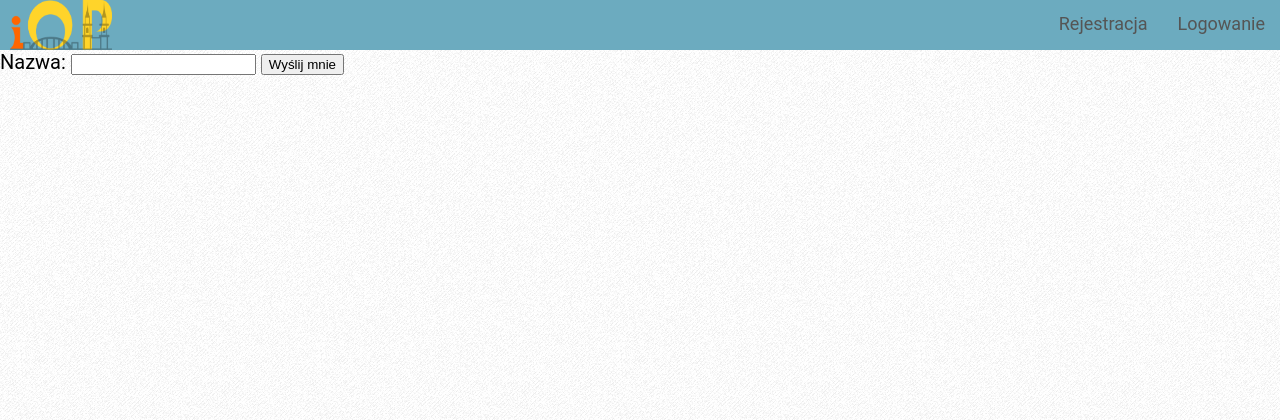
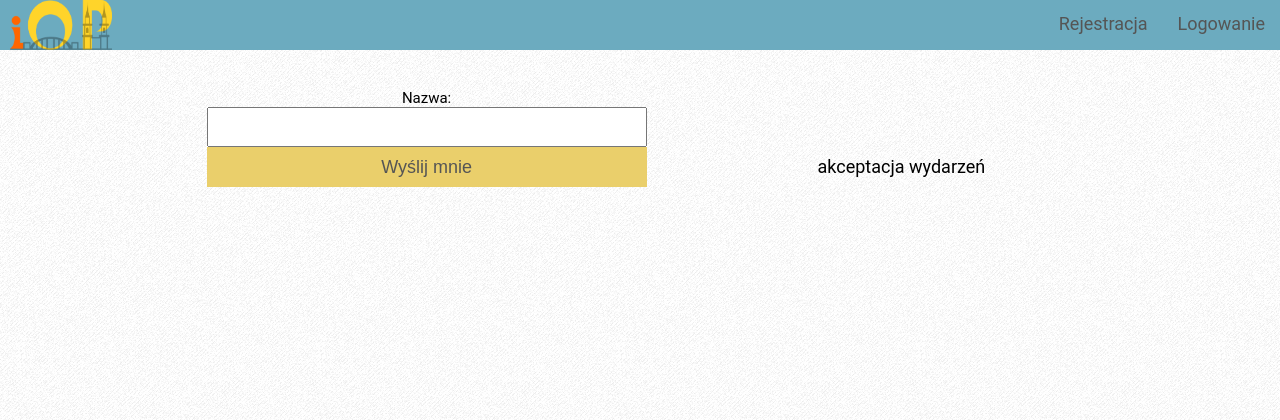
Before and after one commit to tojatos/PiastCode, a CodeIgniter app: page /PiastCode/index.php/administrator/index in a window 1280 px wide. Shown: the top 420 px of the page. Run offline with CodeIgniter, Linux system fonts and the light colour scheme; style sheets or scripts are compiled from the project's sources.

Commit message:
admin panel

```diff
--- a/application/views/Administrator/index.php
+++ b/application/views/Administrator/index.php
@@ -1 +1,8 @@
-<?= $create_category_form ?>
+<div class="event_container">
+    <div class="left_admin">
+        <?= $create_category_form ?>
+    </div>
+    <div class="right_admin">
+        akceptacja wydarzeń
+    </div>
+</div>
--- a/application/views/Category/create_category_form.php
+++ b/application/views/Category/create_category_form.php
@@ -1,4 +1,5 @@
 <form class="create_category_form" type="POST">
-	Nazwa: <input type="text" name="name">
-	<input type="submit" value="Wyślij mnie">
+	<p>Nazwa:</p>
+	<input type="text" name="name">
+	<input type="submit" class="button-primary" value="Wyślij mnie">
 </form>
--- a/public/css/main.scss
+++ b/public/css/main.scss
@@ -304,7 +304,7 @@
             text-align: center;
         }
 
-        .login_form, .register_form, .create_event_form{
+        .login_form, .register_form, .create_event_form, .create_category_form{
             div{
                 padding: 5px;
             }
@@ -409,3 +409,15 @@
   width: 0%;
   left: 50%;
 }
+
+    .left_admin{
+        margin: 2%;
+        padding: 20px;
+        width: 50%;
+        display: inline-block;
+    }
+    .right_admin{
+        display: inline-block;
+        width: 40%;
+        margin: 2%;
+    }
```
